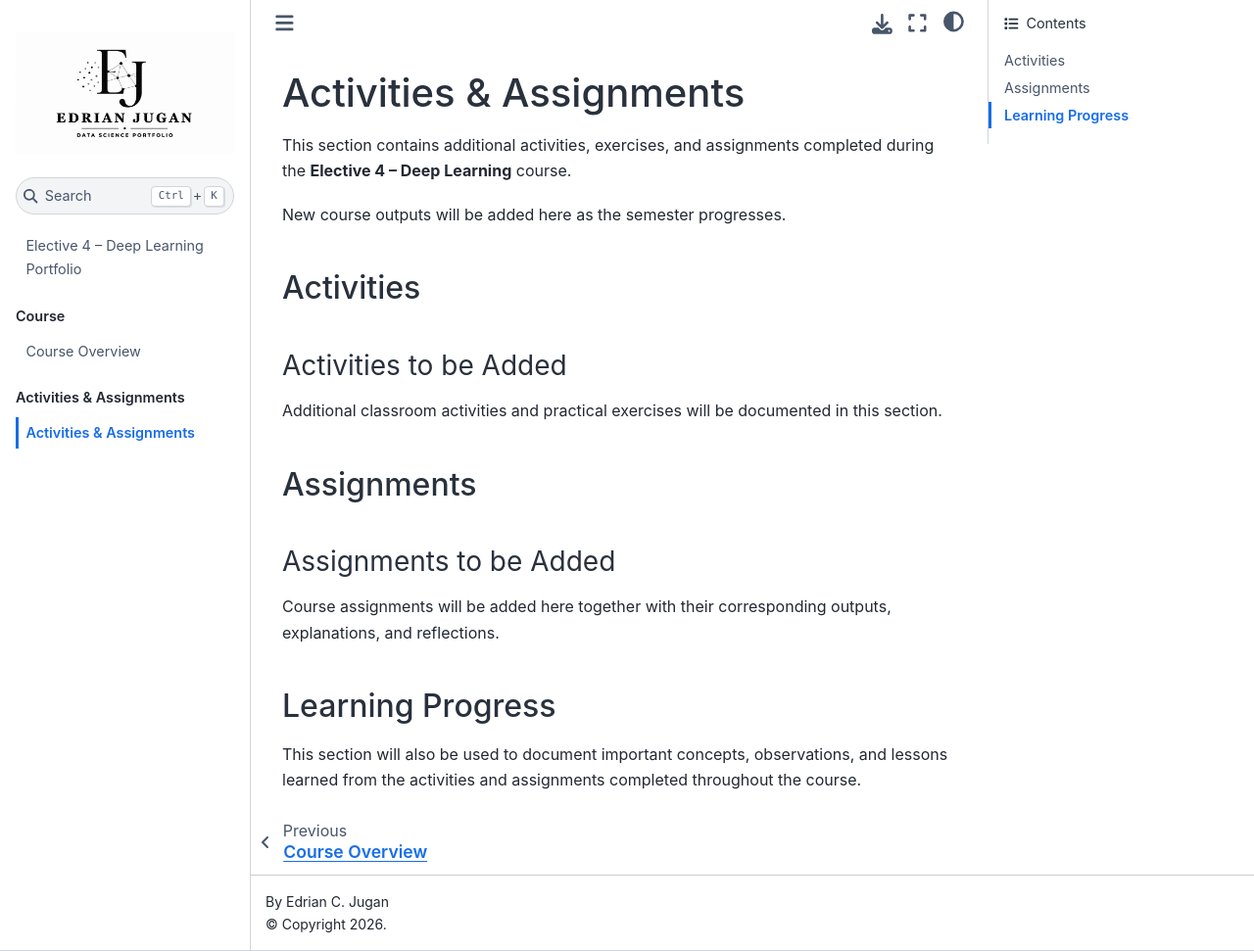
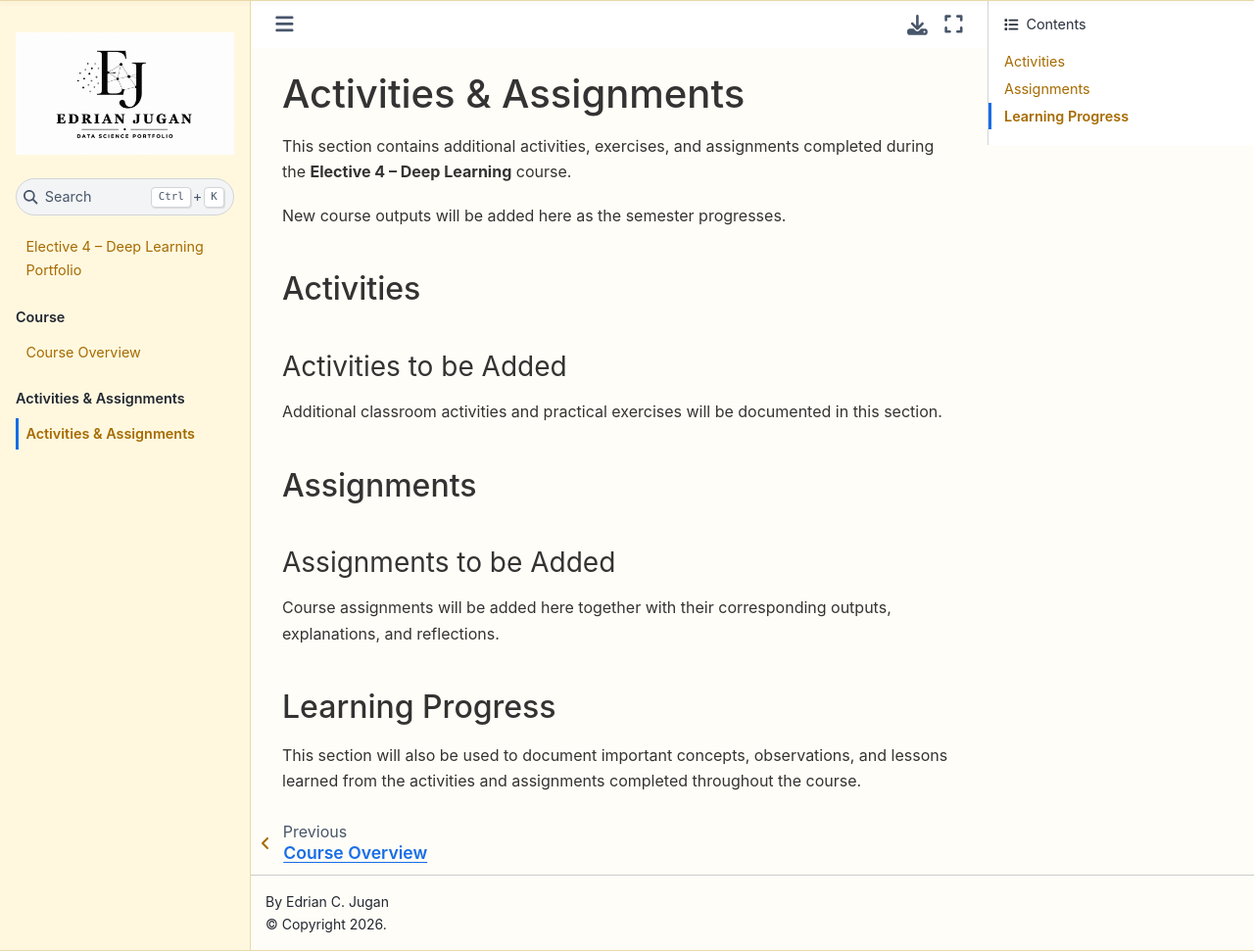
Before and after one commit to Sunshine0008/edrian_portfolio, a Jupyter Book: the page built from activities_assignments.md, in a window 1280 px wide and 971 px high. Shown: the whole window at 98% size. Built offline with Jupyter Book 1.0.4 settings and Sphinx 7.4.7 and the Sphinx Book theme 1.1.4, drawn with Linux system fonts in a browser that asks for light colours; pages that are not in the unit, such as notebooks, are missing from menus.

Commit message:
Customize portfolio theme

```diff
--- a/_config.yml
+++ b/_config.yml
@@ -2,8 +2,9 @@ title: "Elective 4 - Deep Learning Portfolio"
 author: "Edrian C. Jugan"
 logo: logo.jpg
 copyright: "2026"
+
 html:
-  favicon: logo.jpg
+  favicon: logo.png
   use_issues_button: false
   use_repository_button: false
   use_download_button: true
--- /dev/null
+++ b/_static/custom.css
@@ -0,0 +1,116 @@
+/* =========================================
+   Edrian C. Jugan - Portfolio Theme
+   Soft Light / Warm Academic Style
+   ========================================= */
+
+/* Overall page */
+html,
+body {
+    background: #fffdf7 !important;
+}
+
+/* Main page content */
+.bd-main {
+    background: #fffdf7 !important;
+}
+
+.bd-content {
+    background: #fffdf7 !important;
+    color: #333333 !important;
+}
+
+/* Header */
+.bd-header {
+    background: #fff8df !important;
+    border-bottom: 1px solid #ead9a8 !important;
+}
+
+/* Primary sidebar */
+.bd-sidebar-primary {
+    background: #fff8df !important;
+    border-right: 1px solid #ead9a8 !important;
+}
+
+/* Sidebar navigation */
+.bd-sidebar-primary .nav-link {
+    color: #4a4a4a !important;
+    border-radius: 6px;
+}
+
+/* Sidebar hover */
+.bd-sidebar-primary .nav-link:hover {
+    background: #ffefb5 !important;
+    color: #795500 !important;
+}
+
+/* Selected sidebar item */
+.bd-sidebar-primary .nav-link.active {
+    background: #ffe49a !important;
+    color: #664600 !important;
+    font-weight: 600;
+}
+
+/* Headings */
+h1,
+h2,
+h3,
+h4 {
+    color: #333333 !important;
+}
+
+/* Links */
+a {
+    color: #a66b00 !important;
+}
+
+a:hover {
+    color: #704900 !important;
+}
+
+/* Search box */
+.bd-search input,
+input.form-control {
+    background: #ffffff !important;
+    border: 1px solid #dfcf9d !important;
+    border-radius: 8px !important;
+}
+
+/* Code blocks */
+div.highlight,
+pre {
+    background: #faf6e9 !important;
+    border: 1px solid #eee2c4 !important;
+    border-radius: 8px !important;
+}
+
+/* Inline code */
+code {
+    background: #f6efd9 !important;
+    color: #765300 !important;
+    border-radius: 4px;
+    padding: 2px 5px;
+}
+
+/* Tables */
+table {
+    border-color: #eadfbf !important;
+}
+
+table thead th {
+    background: #ffefb5 !important;
+}
+
+table tbody td {
+    background: #fffdf7 !important;
+}
+
+/* Footer */
+.bd-footer {
+    background: #fff8df !important;
+    border-top: 1px solid #ead9a8 !important;
+}
+
+/* Remove color mode button */
+button.theme-switch-button {
+    display: none !important;
+}
```
